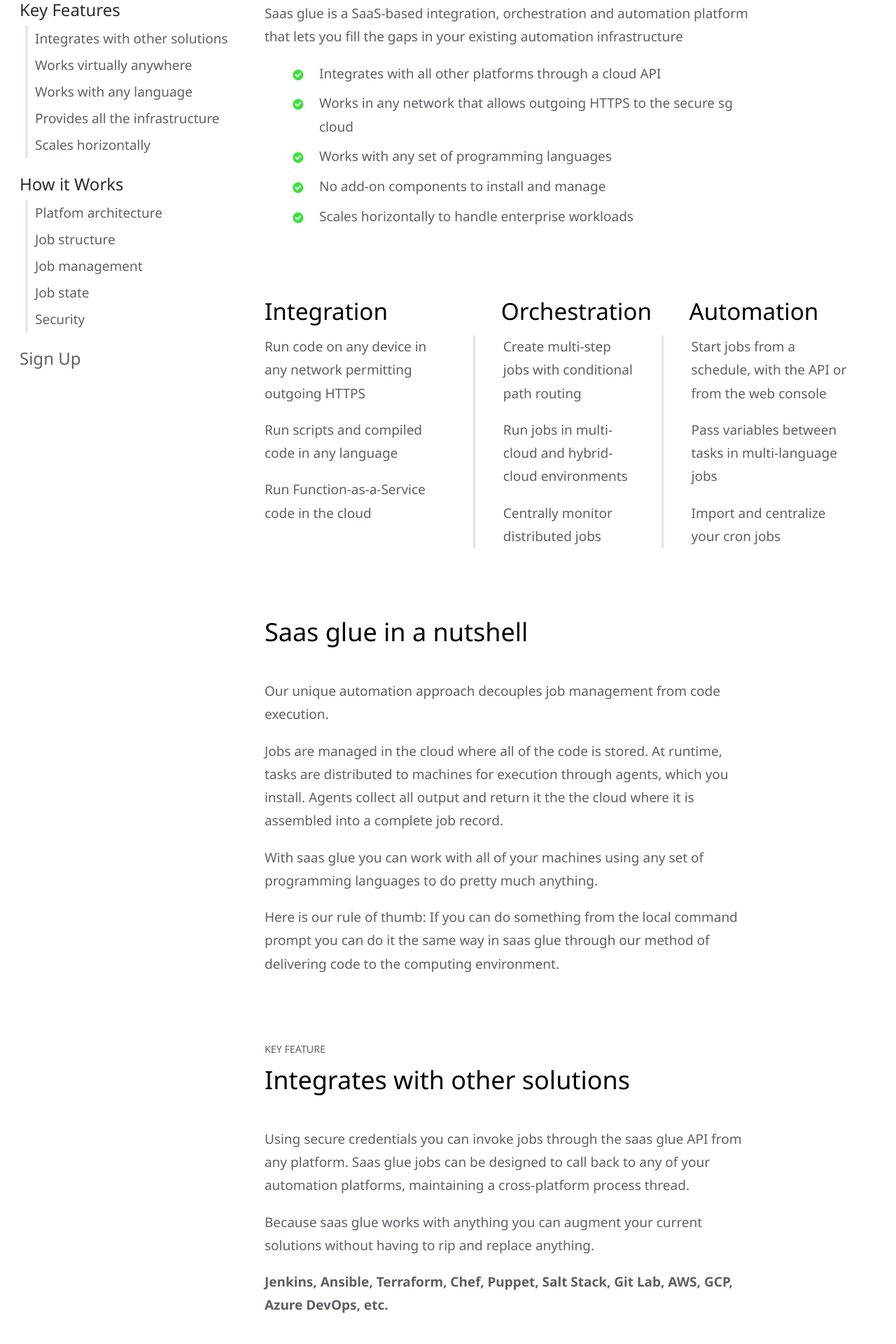
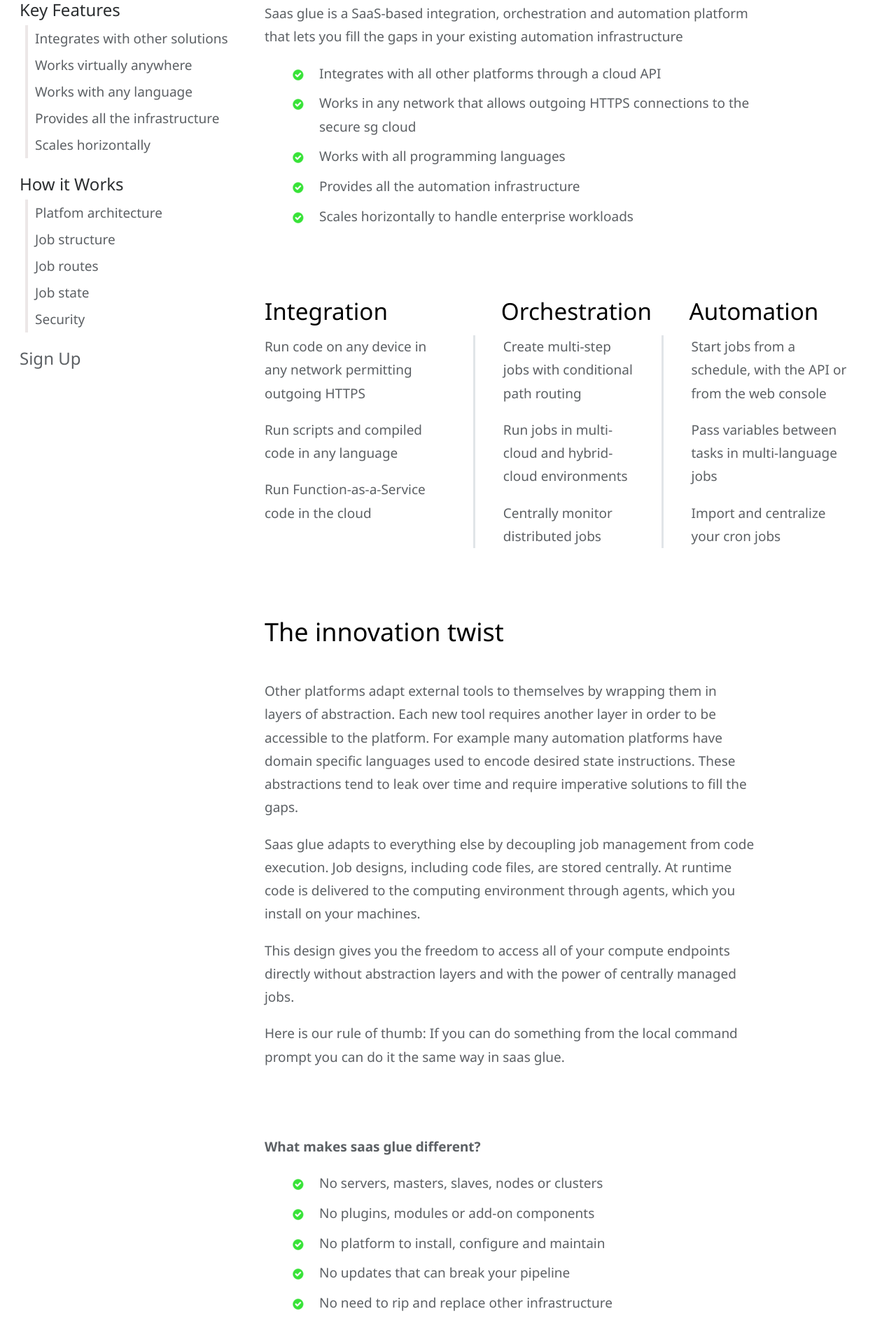
Before and after one commit to theironcook/sgmv2, a Vue app: page / in a window 1280 px wide. Shown: the part 200-2120 px from the top of the page at 70% size. Built offline with nearby package versions, Linux system fonts and the light colour scheme.

Commit message:
new home

```diff
--- a/src/views/Home.vue
+++ b/src/views/Home.vue
@@ -11,7 +11,7 @@
 
     <div class="home">
       <div class="nav-menu" v-if="screenWidth > 1230 || mobileShowNavMenu">
-        <div class="nav-header">Saas Glue</div>
+        <div class="nav-header" id="scroll-target-home">Saas Glue</div>
         <div class="nav-link"
             :class="{'nav-link-selected': activeScrollTargetId === 'scroll-target-overview'}">
             <a href="" @click.prevent="scrollTo('overview')">Overview</a>
@@ -53,8 +53,8 @@
           <a href="" @click.prevent="scrollTo('structure')">Job structure</a>
         </div>
         <div class="nav-link"
-              :class="{'nav-link-selected': activeScrollTargetId === 'scroll-target-management'}">
-          <a href="" @click.prevent="scrollTo('management')">Job management</a>
+              :class="{'nav-link-selected': activeScrollTargetId === 'scroll-target-routes'}">
+          <a href="" @click.prevent="scrollTo('routes')">Job routes</a>
         </div>
         <div class="nav-link"
               :class="{'nav-link-selected': activeScrollTargetId === 'scroll-target-state'}">
@@ -91,13 +91,13 @@
               Integrates with all other platforms through a cloud API
             </li>
             <li class="checked-li">
-              Works in any network that allows outgoing HTTPS to the secure sg cloud
+              Works in any network that allows outgoing HTTPS connections to the secure sg cloud
             </li>
             <li class="checked-li">
-              Works with any set of programming languages
+             Works with all programming languages
             </li>
             <li class="checked-li">
-              No add-on components to install and manage
+              Provides all the automation infrastructure
             </li>
             <li class="checked-li">
               Scales horizontally to handle enterprise workloads
@@ -161,21 +161,48 @@
         <div class="section-break"></div>
 
         <div class="header">
-          Saas glue in a nutshell
+          The innovation twist
         </div>
         <br><br>
         <div class="blurb-1 blurb-text">
-          Our unique automation approach decouples job management from code execution.
+          Other platforms adapt external tools to themselves by wrapping them in layers of abstraction.  Each new tool requires another layer in order to be accessible to the platform.  For example many automation platforms have domain specific languages used to encode desired state instructions.  These abstractions tend to leak over time and require imperative solutions to fill the gaps.
         </div>
         <div class="blurb-1 blurb-text">
-        Jobs are managed in the cloud where all of the code is stored.  At runtime, tasks are distributed to machines for execution through agents, which you install.  Agents collect all output and return it the the cloud where it is assembled into a complete job record.
+          Saas glue adapts to everything else by decoupling job management from code execution.  Job designs, including code files, are stored centrally.  At runtime code is delivered to the computing environment through agents, which you install on your machines.
         </div>
         <div class="blurb-1 blurb-text">
-          With saas glue you can work with all of your machines using any set of programming languages to do pretty much anything.
+          This design gives you the freedom to access all of your compute endpoints directly without abstraction layers and with the power of centrally managed jobs.
         </div>
         <div class="blurb-1 blurb-text">
-          Here is our rule of thumb: If you can do something from the local command prompt you can do it the same way in saas glue through our method of delivering code to the computing environment.
+          Here is our rule of thumb: If you can do something from the local command prompt you can do it the same way in saas glue.
         </div>
+
+        <div class="section-break"></div>
+
+        <div class="blurb-1 blurb-text bold-text">
+          What makes saas glue different?
+        </div>
+
+        <div class="blurb-1 blurb-text">
+          <ul>
+            <li class="checked-li">
+              No servers, masters, slaves, nodes or clusters
+            </li>
+            <li class="checked-li">
+              No plugins, modules or add-on components
+            </li>
+            <li class="checked-li">
+              No platform to install, configure and maintain
+            </li>
+            <li class="checked-li">
+              No updates that can break your pipeline
+            </li>
+            <li class="checked-li">
+              No need to rip and replace other infrastructure
+            </li>
+          </ul>
+        </div>
+
 
         <div class="section-break"></div>
 
@@ -202,7 +229,7 @@
         </div>
         <br><br>
         <div class="blurb-1 blurb-text">
-          When the saas glue agent is installed, it immediately calls home to the cloud and establishes a regular heartbeat through HTTPS.  The agent receives instructions from a message queue and sends results to the API.
+          When the saas glue agent is installed, it immediately calls home to the cloud and establishes a regular secure heartbeat through HTTPS.  The agent receives instructions from a message queue and sends results to the API.
         </div>
         <div class="blurb-1 blurb-text">
           This simple design lets the agent work on almost any network.  And since agents talk only to the cloud, your job can hop from one network to another without regard to network boundaries.
@@ -363,7 +390,7 @@
 
         <div class="section-break"></div>
 
-        <div class="section-title" id="scroll-target-management">how</div>
+        <div class="section-title" id="scroll-target-routes">how</div>
         <div class="header">
           Job routes
         </div>
@@ -471,8 +498,8 @@ export default class Home extends Vue {
       threshold: 1
     };
 
-    this.scrollTargets = [ 'overview', 'integrates', 'anywhere', 'language', 'infrastructure', 'scalable',
-                           'architecture', 'structure', 'management', 'state', 'security' ].map((targetName) => {
+    this.scrollTargets = [ 'home', 'overview', 'integrates', 'anywhere', 'language', 'infrastructure', 'scalable',
+                           'architecture', 'structure', 'routes', 'state', 'security' ].map((targetName) => {
       return document.getElementById(`scroll-target-${targetName}`);
     });
 
```
Also changed, not shown: 7 other files (tests, documents, lock files or other folders).
